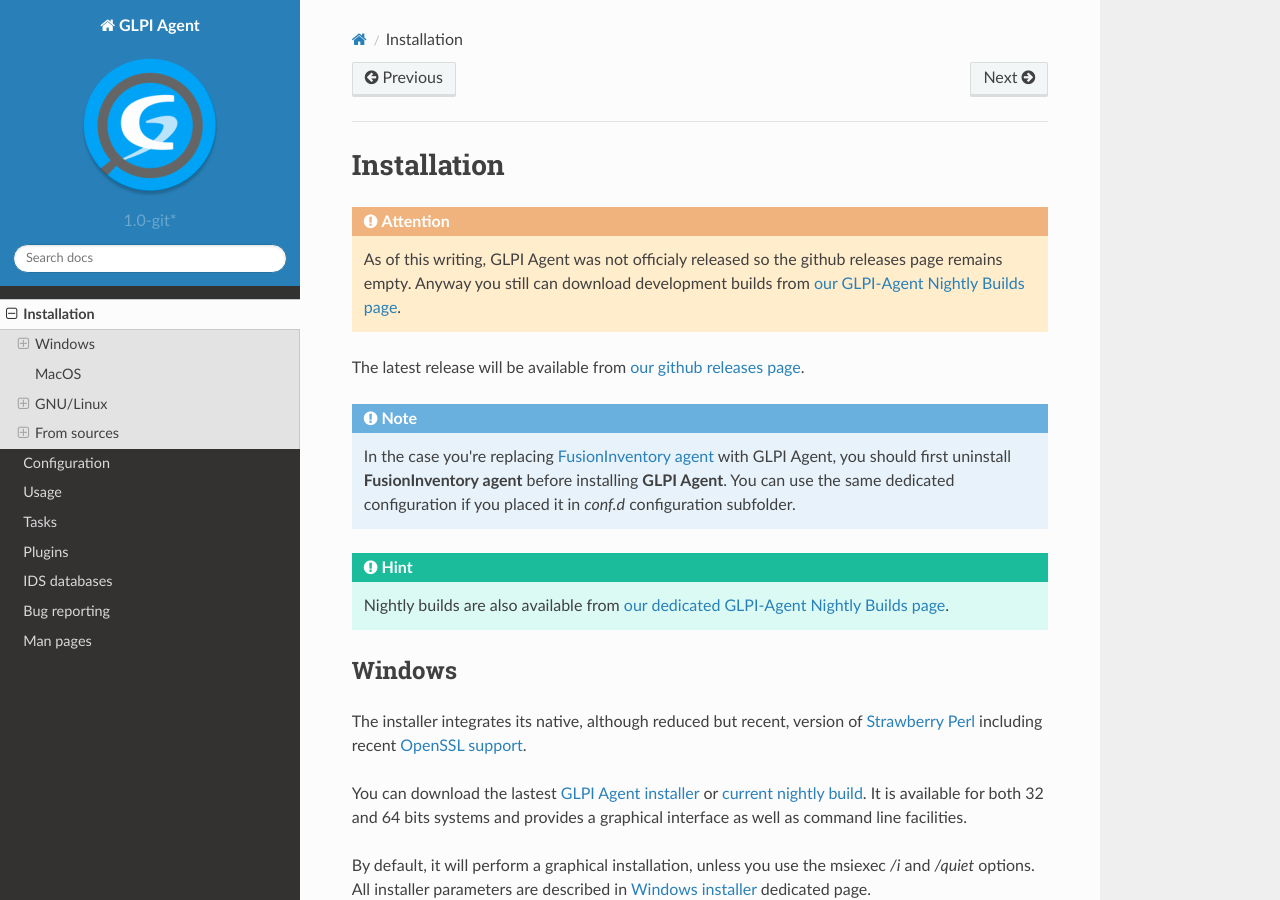
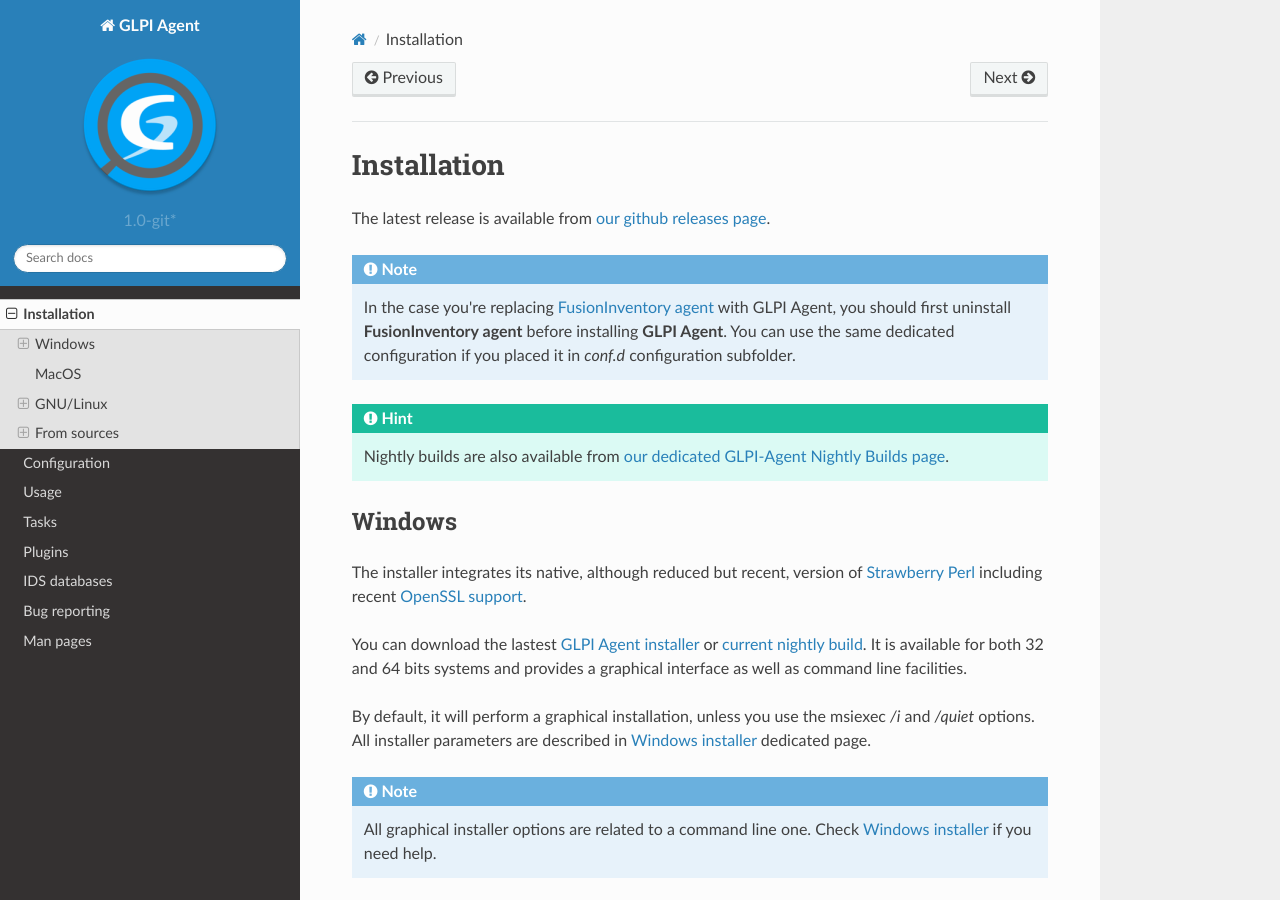
Before and after one commit to glpi-project/doc-agent, a Sphinx documentation site: the page built from source/installation/index.rst, in a window 1280 px wide and 900 px high. Built offline with Sphinx 7.4.7 and the Read the Docs theme 2.0.0, drawn with Linux system fonts in a browser that asks for light colours.

Commit message:
GLPI Agent 1.0 has been released

```diff
--- a/source/installation/index.rst
+++ b/source/installation/index.rst
@@ -1,12 +1,7 @@
 Installation
 ============
 
-.. attention::
-
-   As of this writing, GLPI Agent was not officialy released so the github releases page remains empty.
-   Anyway you still can download development builds from `our GLPI-Agent Nightly Builds page <https://nightly.glpi-project.org/glpi-agent>`_.
-
-The latest release will be available from `our github releases page <https://github.com/glpi-project/glpi-agent/releases>`_.
+The latest release is available from `our github releases page <https://github.com/glpi-project/glpi-agent/releases>`_.
 
 .. note::
 
```
